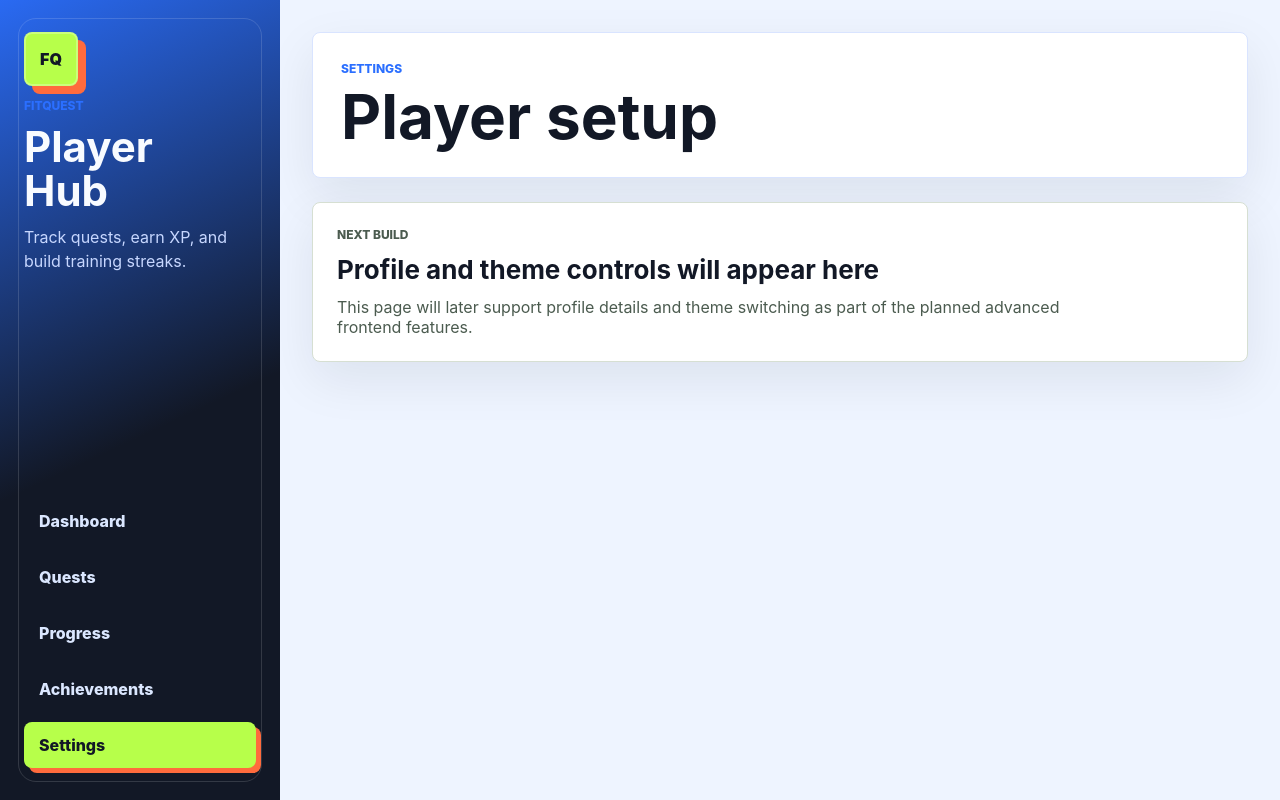
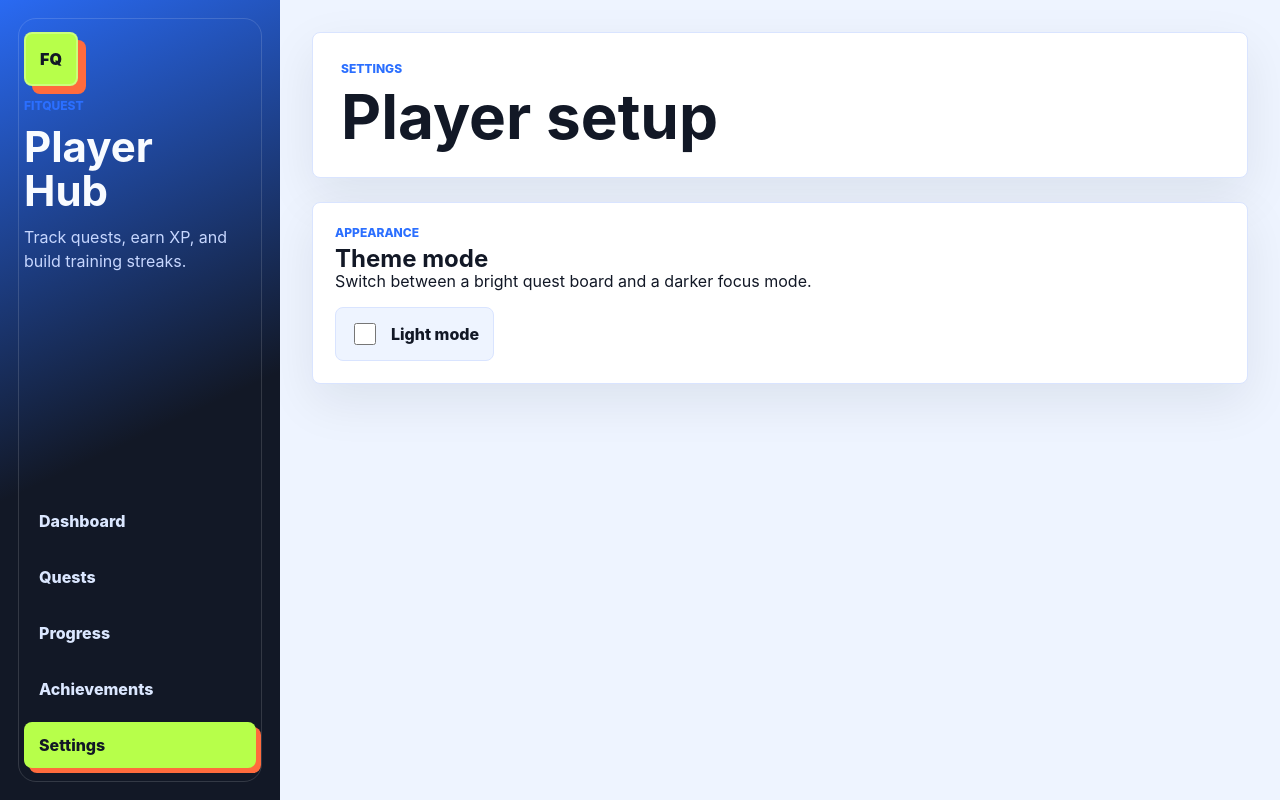
Before and after one commit to ZiruiJia11/msa-2026-phase-2-software, a React (Vite) app in the folder frontend/: page /settings in a window 1280 px wide. Built offline with nearby package versions, Linux system fonts and the light colour scheme.

Commit message:
Add theme switching

```diff
--- a/frontend/src/App.css
+++ b/frontend/src/App.css
@@ -4,18 +4,50 @@
 
 :root {
   font-family: Inter, ui-sans-serif, system-ui, -apple-system, BlinkMacSystemFont, "Segoe UI", sans-serif;
-  color: #121826;
-  background: #eef4ff;
+  color: var(--text);
+  background: var(--app-bg);
   font-synthesis: none;
   text-rendering: optimizeLegibility;
   -webkit-font-smoothing: antialiased;
   -moz-osx-font-smoothing: grayscale;
+  --app-bg: #eef4ff;
+  --surface: #ffffff;
+  --surface-soft: #f4f8f0;
+  --surface-blue: #eef4ff;
+  --text: #121826;
+  --muted: #667565;
+  --subtle-text: #4b5b4f;
+  --border: #d9e4ff;
+  --field-border: #cdd8c9;
+  --accent: #2b6fff;
+  --accent-lime: #b7ff4a;
+  --accent-coral: #ff6b3d;
+  --danger: #ff5f57;
+  --shadow: rgba(18, 24, 38, 0.08);
+}
+
+:root[data-theme="dark"] {
+  --app-bg: #111827;
+  --surface: #182235;
+  --surface-soft: #1f2d44;
+  --surface-blue: #20314f;
+  --text: #f8fbff;
+  --muted: #b7c4dd;
+  --subtle-text: #d5def0;
+  --border: #334564;
+  --field-border: #425672;
+  --accent: #78a7ff;
+  --accent-lime: #c8ff62;
+  --accent-coral: #ff8a62;
+  --danger: #ff6d66;
+  --shadow: rgba(0, 0, 0, 0.28);
 }
 
 body {
   margin: 0;
   min-width: 320px;
   min-height: 100vh;
+  background: var(--app-bg);
 }
 
 button,
@@ -148,10 +180,10 @@ a {
   gap: 24px;
   align-items: end;
   padding: 28px;
-  border: 1px solid #d9e4ff;
+  border: 1px solid var(--border);
   border-radius: 8px;
-  background: #ffffff;
-  box-shadow: 0 18px 50px rgba(18, 24, 38, 0.08);
+  background: var(--surface);
+  box-shadow: 0 18px 50px var(--shadow);
 }
 
 .hero-band h2 {
@@ -161,7 +193,7 @@ a {
 
 .eyebrow {
   margin: 0;
-  color: #2b6fff;
+  color: var(--accent);
   font-size: 12px;
   font-weight: 800;
   letter-spacing: 0;
@@ -182,11 +214,11 @@ a {
   padding: 14px;
   border: 1px solid #dce5d8;
   border-radius: 8px;
-  background: #f4f8f0;
+  background: var(--surface-soft);
 }
 
 .metric-row strong {
-  color: #121826;
+  color: var(--text);
   font-size: 22px;
   line-height: 1.1;
 }
@@ -195,7 +227,7 @@ a {
 .summary-grid span,
 .muted,
 .empty-state span {
-  color: #667565;
+  color: var(--muted);
 }
 
 .content-grid {
@@ -206,10 +238,10 @@ a {
 }
 
 .panel {
-  border: 1px solid #d6dfd2;
+  border: 1px solid var(--border);
   border-radius: 8px;
-  background: #ffffff;
-  box-shadow: 0 18px 50px rgba(18, 24, 38, 0.08);
+  background: var(--surface);
+  box-shadow: 0 18px 50px var(--shadow);
 }
 
 .quest-form,
@@ -244,7 +276,7 @@ a {
 .quest-form label {
   display: grid;
   gap: 7px;
-  color: #334238;
+  color: var(--text);
   font-weight: 700;
 }
 
@@ -258,18 +290,18 @@ input,
 select,
 textarea {
   width: 100%;
-  border: 1px solid #cdd8c9;
+  border: 1px solid var(--field-border);
   border-radius: 8px;
   padding: 11px 12px;
-  color: #18211d;
-  background: #ffffff;
+  color: var(--text);
+  background: var(--surface);
   outline: none;
 }
 
 input:focus,
 select:focus,
 textarea:focus {
-  border-color: #2b6fff;
+  border-color: var(--accent);
   box-shadow: 0 0 0 3px rgba(43, 111, 255, 0.16);
 }
 
@@ -285,8 +317,8 @@ textarea:focus {
 
 .primary-button {
   color: #121826;
-  background: #b7ff4a;
-  box-shadow: 4px 4px 0 #ff6b3d;
+  background: var(--accent-lime);
+  box-shadow: 4px 4px 0 var(--accent-coral);
 }
 
 .primary-button:hover {
@@ -300,12 +332,12 @@ textarea:focus {
 
 .ghost-button {
   color: #17213a;
-  background: #eef4ff;
+  background: var(--surface-blue);
 }
 
 .danger-button {
   color: #ffffff;
-  background: #ff5f57;
+  background: var(--danger);
 }
 
 .status {
@@ -329,7 +361,7 @@ textarea:focus {
   display: inline-flex;
   align-items: center;
   gap: 8px;
-  color: #334238;
+  color: var(--text);
   font-weight: 800;
 }
 
@@ -348,9 +380,9 @@ textarea:focus {
   display: grid;
   gap: 14px;
   padding: 18px;
-  border: 1px solid #d9e4ff;
+  border: 1px solid var(--border);
   border-radius: 8px;
-  background: #ffffff;
+  background: var(--surface);
   transition: border-color 160ms ease, box-shadow 160ms ease, transform 160ms ease;
 }
 
@@ -362,7 +394,7 @@ textarea:focus {
 
 .quest-card.archived {
   opacity: 0.72;
-  background: #f5f5f2;
+  background: var(--surface-soft);
 }
 
 .quest-card h4,
@@ -438,7 +470,7 @@ textarea:focus {
   border-radius: 999px;
   padding: 7px 10px;
   color: #4c5d51;
-  background: #eef4ff;
+  background: var(--surface-blue);
   font-size: 13px;
   font-weight: 800;
 }
@@ -480,11 +512,12 @@ textarea:focus {
 
 .placeholder-panel p {
   max-width: 760px;
-  color: #4b5b4f;
+  color: var(--subtle-text);
 }
 
 .progress-panel,
-.activity-panel {
+.activity-panel,
+.settings-panel {
   display: grid;
   gap: 16px;
   padding: 22px;
@@ -492,7 +525,8 @@ textarea:focus {
 
 .progress-panel p,
 .activity-panel h4,
-.activity-panel p {
+.activity-panel p,
+.settings-panel p {
   margin: 0;
 }
 
@@ -500,7 +534,7 @@ textarea:focus {
   height: 14px;
   overflow: hidden;
   border-radius: 999px;
-  background: #dbe7ff;
+  background: var(--surface-blue);
 }
 
 .progress-bar span {
@@ -521,15 +555,33 @@ textarea:focus {
   gap: 16px;
   align-items: center;
   padding: 16px;
-  border: 1px solid #d9e4ff;
+  border: 1px solid var(--border);
   border-radius: 8px;
-  background: #ffffff;
+  background: var(--surface);
 }
 
 .activity-card h4 {
   margin-top: 8px;
-  color: #121826;
+  color: var(--text);
   font-size: 18px;
+}
+
+.theme-toggle {
+  display: flex;
+  width: fit-content;
+  align-items: center;
+  gap: 12px;
+  border: 1px solid var(--border);
+  border-radius: 8px;
+  padding: 12px 14px;
+  color: var(--text);
+  background: var(--surface-blue);
+  font-weight: 800;
+}
+
+.theme-toggle input {
+  width: 22px;
+  height: 22px;
 }
 
 .about-panel h2 {
@@ -539,7 +591,7 @@ textarea:focus {
 .about-panel p {
   max-width: 680px;
   margin: 0;
-  color: #4b5b4f;
+  color: var(--subtle-text);
 }
 
 .summary-grid {
@@ -549,7 +601,7 @@ textarea:focus {
 }
 
 .summary-grid strong {
-  color: #172018;
+  color: var(--text);
 }
 
 @media (max-width: 900px) {
--- a/frontend/src/App.tsx
+++ b/frontend/src/App.tsx
@@ -1,3 +1,4 @@
+import { useEffect, useState } from 'react'
 import { BrowserRouter, NavLink, Route, Routes } from 'react-router-dom'
 import Achievements from './pages/Achievements'
 import About from './pages/About'
@@ -7,7 +8,24 @@ import Quests from './pages/Quests'
 import Settings from './pages/Settings'
 import './App.css'
 
+export type ThemeMode = 'light' | 'dark'
+
+const themeStorageKey = 'fitquest-theme'
+
+function getInitialTheme(): ThemeMode {
+  if (typeof window === 'undefined') return 'light'
+
+  return window.localStorage.getItem(themeStorageKey) === 'dark' ? 'dark' : 'light'
+}
+
 export default function App() {
+  const [theme, setTheme] = useState<ThemeMode>(getInitialTheme)
+
+  useEffect(() => {
+    document.documentElement.dataset.theme = theme
+    window.localStorage.setItem(themeStorageKey, theme)
+  }, [theme])
+
   return (
     <BrowserRouter>
       <div className="app-shell">
@@ -33,7 +51,7 @@ export default function App() {
             <Route path="/quests" element={<Quests />} />
             <Route path="/progress" element={<Progress />} />
             <Route path="/achievements" element={<Achievements />} />
-            <Route path="/settings" element={<Settings />} />
+            <Route path="/settings" element={<Settings theme={theme} onThemeChange={setTheme} />} />
             <Route path="/about" element={<About />} />
           </Routes>
         </main>
--- a/frontend/src/index.css
+++ b/frontend/src/index.css
@@ -1,6 +1,4 @@
 :root {
-  color: #18211d;
-  background: #edf2ea;
   font-synthesis: none;
   text-rendering: optimizeLegibility;
   -webkit-font-smoothing: antialiased;
@@ -8,7 +6,7 @@
 }
 
 html {
-  background: #edf2ea;
+  background: var(--app-bg);
 }
 
 body {
--- a/frontend/src/pages/Settings.tsx
+++ b/frontend/src/pages/Settings.tsx
@@ -1,4 +1,13 @@
-export default function Settings() {
+import type { ThemeMode } from '../App'
+
+interface SettingsProps {
+  theme: ThemeMode
+  onThemeChange: (theme: ThemeMode) => void
+}
+
+export default function Settings({ theme, onThemeChange }: SettingsProps) {
+  const isDark = theme === 'dark'
+
   return (
     <section className="page-stack">
       <div className="hero-band">
@@ -8,13 +17,21 @@ export default function Settings() {
         </div>
       </div>
 
-      <section className="panel placeholder-panel">
-        <p className="eyebrow">Next Build</p>
-        <h3>Profile and theme controls will appear here</h3>
-        <p>
-          This page will later support profile details and theme switching as part of the planned
-          advanced frontend features.
-        </p>
+      <section className="panel settings-panel">
+        <div>
+          <p className="eyebrow">Appearance</p>
+          <h3>Theme mode</h3>
+          <p>Switch between a bright quest board and a darker focus mode.</p>
+        </div>
+
+        <label className="theme-toggle">
+          <input
+            type="checkbox"
+            checked={isDark}
+            onChange={event => onThemeChange(event.target.checked ? 'dark' : 'light')}
+          />
+          <span>{isDark ? 'Dark mode' : 'Light mode'}</span>
+        </label>
       </section>
     </section>
   )
```
